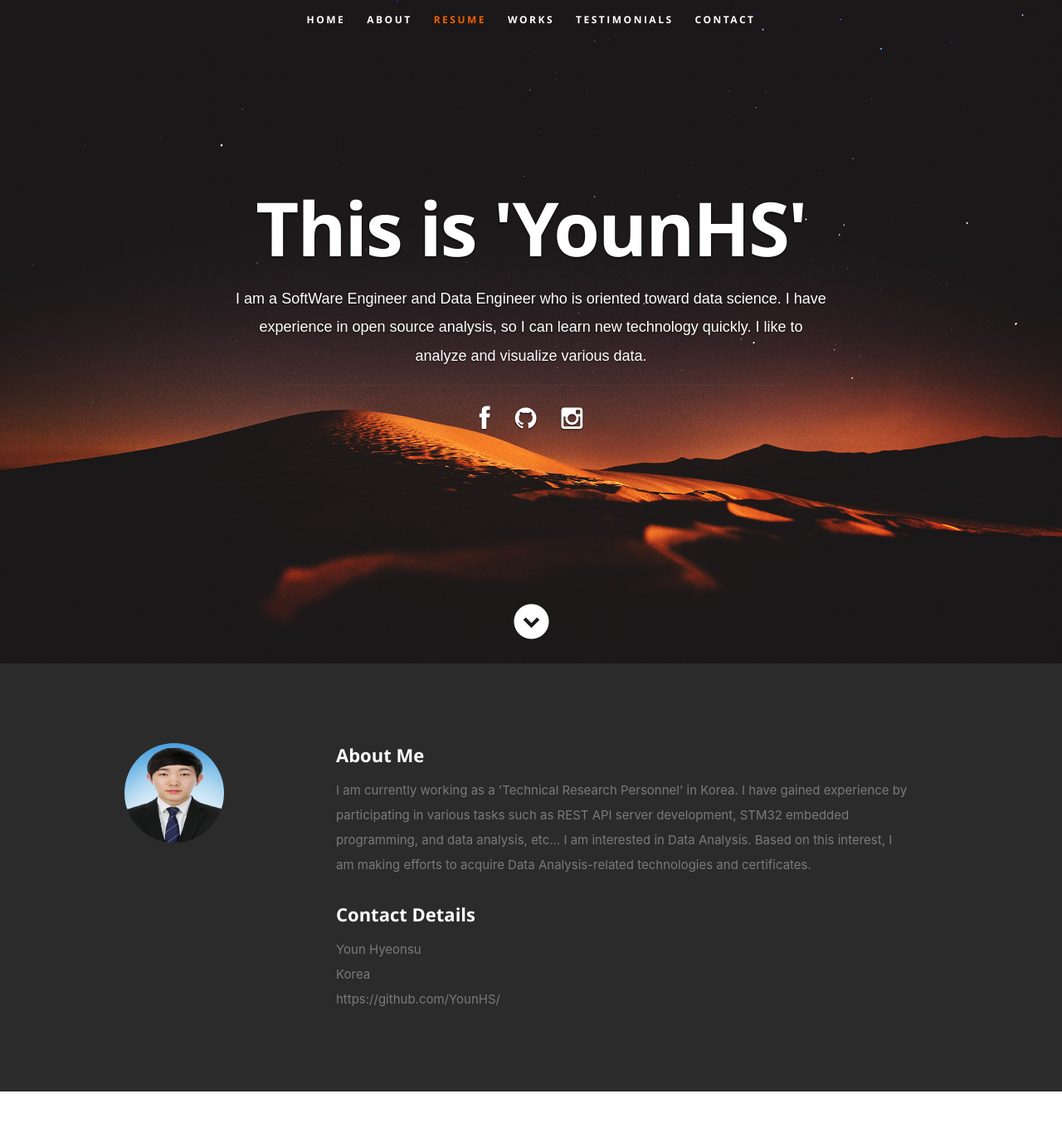
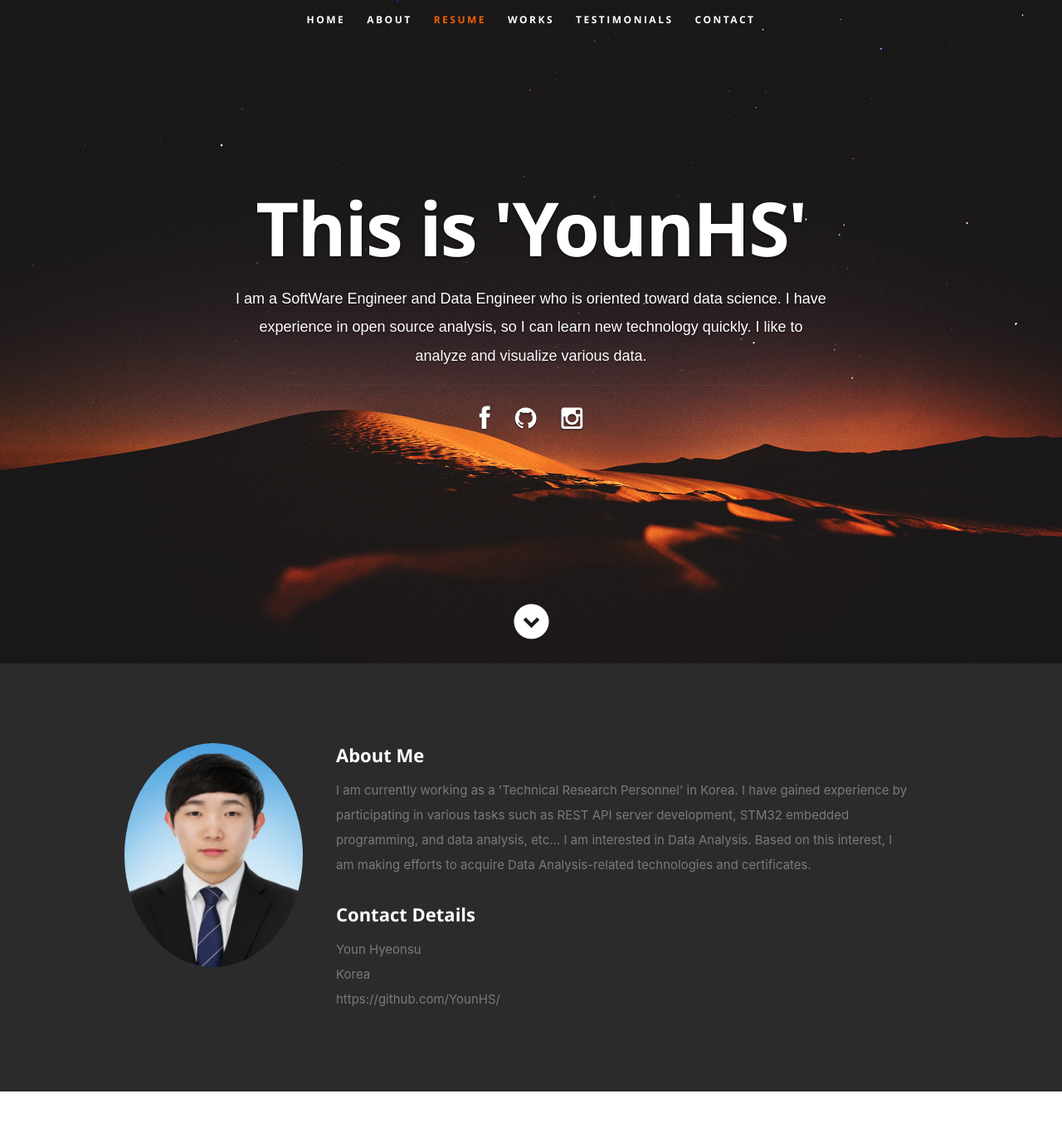
Before and after one commit to YounHS/react-deploy, a React (Create React App) app: page / in a window 1280 px wide. Shown: the top 1354 px of the page at 83% size. Built offline with nearby package versions, Linux system fonts and the light colour scheme.

Commit message:
profile-pic reresize

```diff
--- a/public/css/layout.css
+++ b/public/css/layout.css
@@ -207,8 +207,8 @@ ul#nav li.current a { color: #F06000; }
 }
 #about .profile-pic {
    position: relative;
-   width: 120px;
-   height: 120px;
+   width: 230px;
+   height: 270px;
    border-radius: 100%;
 }
 #about .contact-details { width: 41.66667%; }
```
